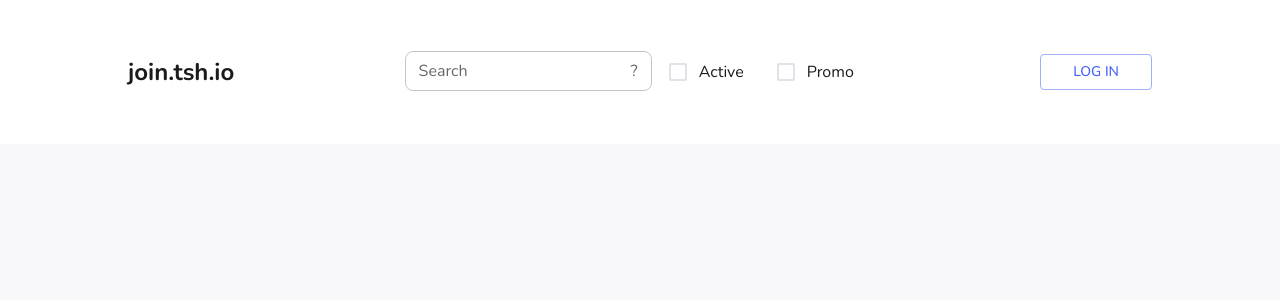
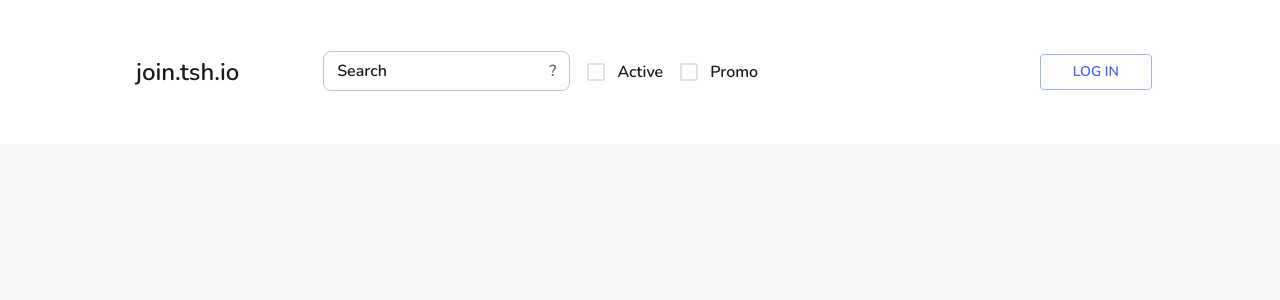
Before and after one commit to tomasz8w/interview-project, a React (Create React App) app: page / in a window 1280 px wide. Shown: the top 300 px of the page. Built offline with nearby package versions, Linux system fonts and the light colour scheme.

Commit message:
AppBar styling

```diff
--- a/public/index.html
+++ b/public/index.html
@@ -26,7 +26,7 @@
     -->
     <link
       rel="stylesheet"
-      href="https://fonts.googleapis.com/css?family=Nunito:300,400,500,700&display=swap"
+      href="https://fonts.googleapis.com/css?family=Nunito:600&display=swap"
     />
     <title>React App</title>
   </head>
--- /dev/null
+++ b/src/app/products/Header.tsx
@@ -0,0 +1,77 @@
+import React from "react";
+
+import {
+  AppBar,
+  Box,
+  Button,
+  Checkbox,
+  FormControlLabel,
+  FormGroup,
+  InputAdornment,
+  TextField,
+  Typography,
+  useMediaQuery,
+  useTheme,
+} from "@mui/material";
+
+const Header = () => {
+  const theme = useTheme();
+  const sm = useMediaQuery(theme.breakpoints.down("sm"));
+
+  return (
+    <AppBar
+      sx={{
+        justifyContent: "center",
+        height: sm ? "248px" : "144px",
+        transition: "height 0.2s",
+      }}
+    >
+      <Box
+        sx={{
+          alignItems: "center",
+          display: "flex",
+          flexWrap: "wrap",
+          flexDirection: "row",
+          mx: "10%",
+        }}
+      >
+        <Typography sx={{ mr: "auto", flex: 1, p: 1 }} variant="h5">
+          join.tsh.io
+        </Typography>
+        <Box
+          sx={{
+            flex: 4,
+            display: "flex",
+            flexDirection: "row",
+            flexWrap: sm ? "wrap" : "nowrap",
+            gap: 2,
+            py: 2,
+            order: sm ? 3 : 2,
+            flexBasis: sm ? "100%" : "",
+          }}
+        >
+          <TextField
+            size="small"
+            label="Search"
+            fullWidth={sm}
+            InputProps={{
+              endAdornment: <InputAdornment position="end">?</InputAdornment>,
+            }}
+          />
+          <FormGroup row sx={{ flexWrap: "nowrap" }}>
+            <FormControlLabel control={<Checkbox />} label="Active" />
+            <FormControlLabel control={<Checkbox />} label="Promo" />
+          </FormGroup>
+        </Box>
+        <Button
+          sx={{ ml: "auto", px: 4, order: sm ? 2 : 3 }}
+          variant="outlined"
+        >
+          Log in
+        </Button>
+      </Box>
+    </AppBar>
+  );
+};
+
+export default Header;
--- a/src/app/products/Products.tsx
+++ b/src/app/products/Products.tsx
@@ -1,50 +1,14 @@
-import {
-  AppBar,
-  Box,
-  Button,
-  Checkbox,
-  FormControlLabel,
-  FormGroup,
-  InputAdornment,
-  TextField,
-  Typography,
-} from "@mui/material";
 import React from "react";
 import { Link } from "react-router-dom";
+import { Box } from "@mui/material";
 
 import { AppRoute } from "routing/AppRoute.enum";
+import Header from "./Header";
 
 export const Products = () => {
   return (
     <Box>
-      <AppBar sx={{ justifyContent: "center" }}>
-        <Box
-          sx={{
-            alignItems: "center",
-            display: "flex",
-            flexDirection: "row",
-            mx: "10%",
-          }}
-        >
-          <Typography sx={{ mr: "auto" }} variant="h5">
-            join.tsh.io
-          </Typography>
-          <FormGroup sx={{ display: "flex", flexDirection: "row", gap: 2 }}>
-            <TextField
-              size="small"
-              label="Search"
-              InputProps={{
-                endAdornment: <InputAdornment position="end">?</InputAdornment>,
-              }}
-            />
-            <FormControlLabel control={<Checkbox />} label="Active" />
-            <FormControlLabel control={<Checkbox />} label="Promo" />
-          </FormGroup>
-          <Button sx={{ ml: "auto", px: 4 }} variant="outlined">
-            Log in
-          </Button>
-        </Box>
-      </AppBar>
+      <Header />
       <Box sx={{ height: "100vh" }}>
         <Link to={AppRoute.Login}> Login </Link>
       </Box>
--- a/src/themes/theme.tsx
+++ b/src/themes/theme.tsx
@@ -1,13 +1,10 @@
 import { createTheme } from "@mui/material";
-import { blue } from "@mui/material/colors";
 
 export const theme = createTheme({
   typography: {
     fontFamily: ["Nunito"].join(","),
     fontSize: 14,
-    h5: {
-      fontWeight: 600,
-    },
+    fontWeightRegular: 600,
   },
   palette: {
     primary: {
@@ -31,7 +28,6 @@ export const theme = createTheme({
     MuiAppBar: {
       styleOverrides: {
         root: {
-          height: "144px",
           backgroundColor: "#fff",
           color: "#1A1B1D",
           boxShadow: "none",
@@ -42,7 +38,13 @@ export const theme = createTheme({
       styleOverrides: {
         root: {
           color: "#E0E2EA",
-          borderRadius: "20px",
+        },
+      },
+    },
+    MuiInputLabel: {
+      styleOverrides: {
+        root: {
+          color: "#1A1B1D",
         },
       },
     },
@@ -50,6 +52,7 @@ export const theme = createTheme({
       styleOverrides: {
         root: {
           borderRadius: "8px",
+          color: "#1A1B1D",
         },
       },
     },
```
